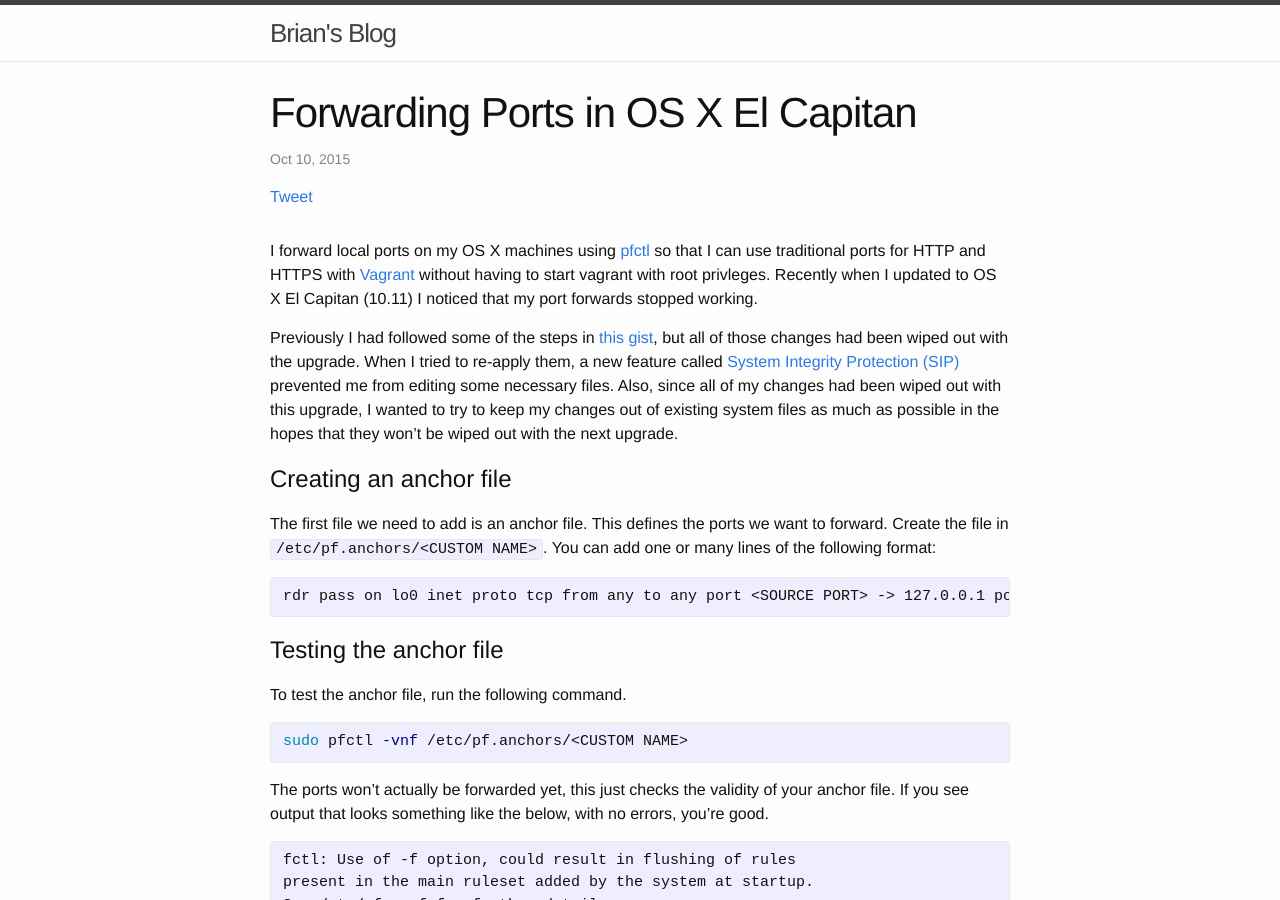
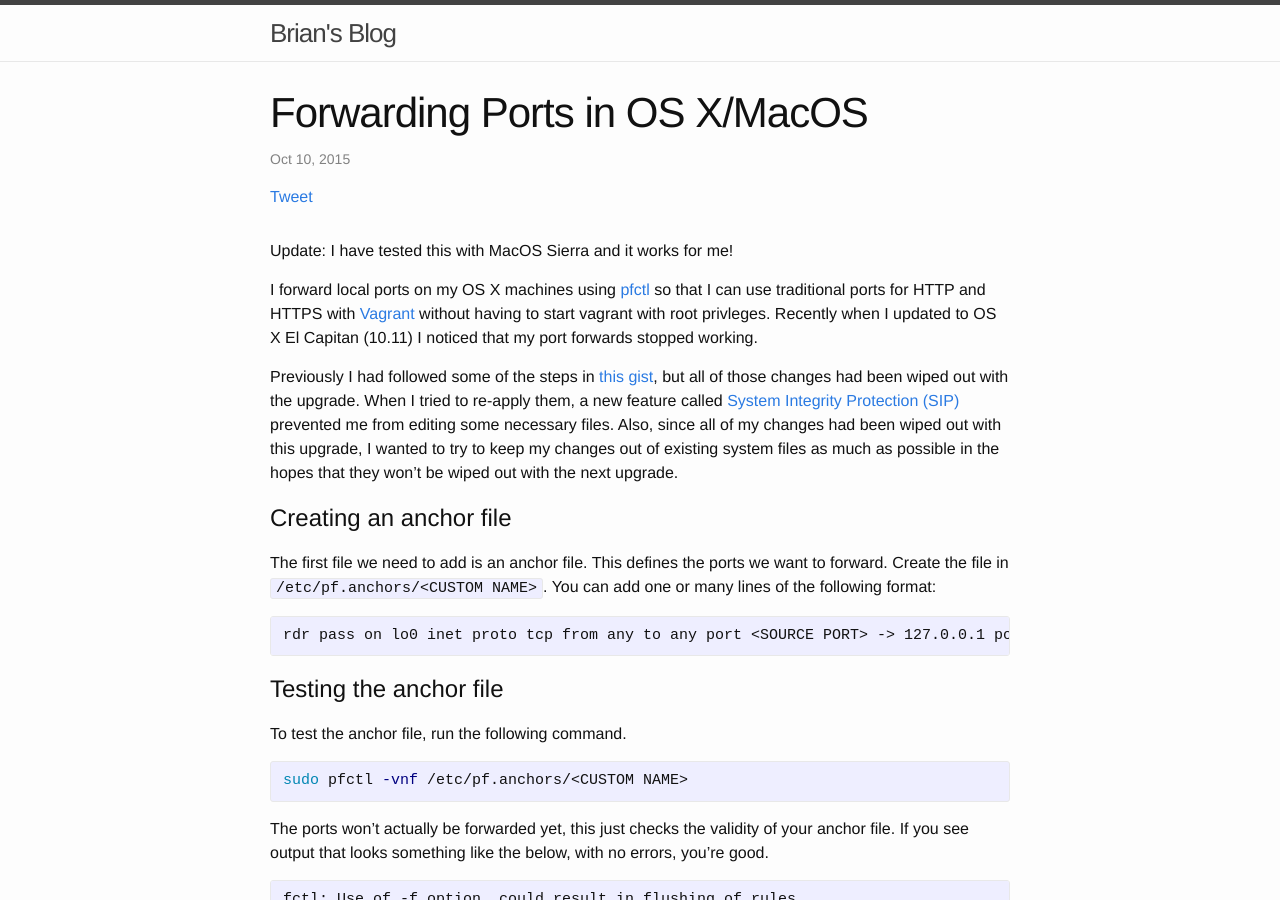
Before and after one commit to f1sherman/f1sherman.github.io, a Jekyll site: the page built from _posts/2015-10-10-forwarding-ports-in-os-x-el-capitan.markdown, in a window 1280 px wide and 900 px high. Built offline with Jekyll 4.4.1, drawn with Linux system fonts in a browser that asks for light colours; comment, search, counter and statistics services are not loaded.

Commit message:
update post to reflect testing on MacOS Sierra

```diff
--- a/_posts/2015-10-10-forwarding-ports-in-os-x-el-capitan.markdown
+++ b/_posts/2015-10-10-forwarding-ports-in-os-x-el-capitan.markdown
@@ -1,10 +1,12 @@
 ---
 layout: post
-title:  "Forwarding Ports in OS X El Capitan"
+title:  "Forwarding Ports in OS X/MacOS"
 permalink: "/forwarding-ports-in-os-x-el-capitan.html"
 date:   2015-10-10 17:00:00
 categories: howto
 ---
+
+Update: I have tested this with MacOS Sierra and it works for me!
 
 I forward local ports on my OS X machines using [pfctl][pfctl] so that I can use traditional ports for HTTP and HTTPS with [Vagrant][vagrant]
 without having to start vagrant with root privleges. Recently when I updated to OS X El Capitan (10.11) I noticed that
```
